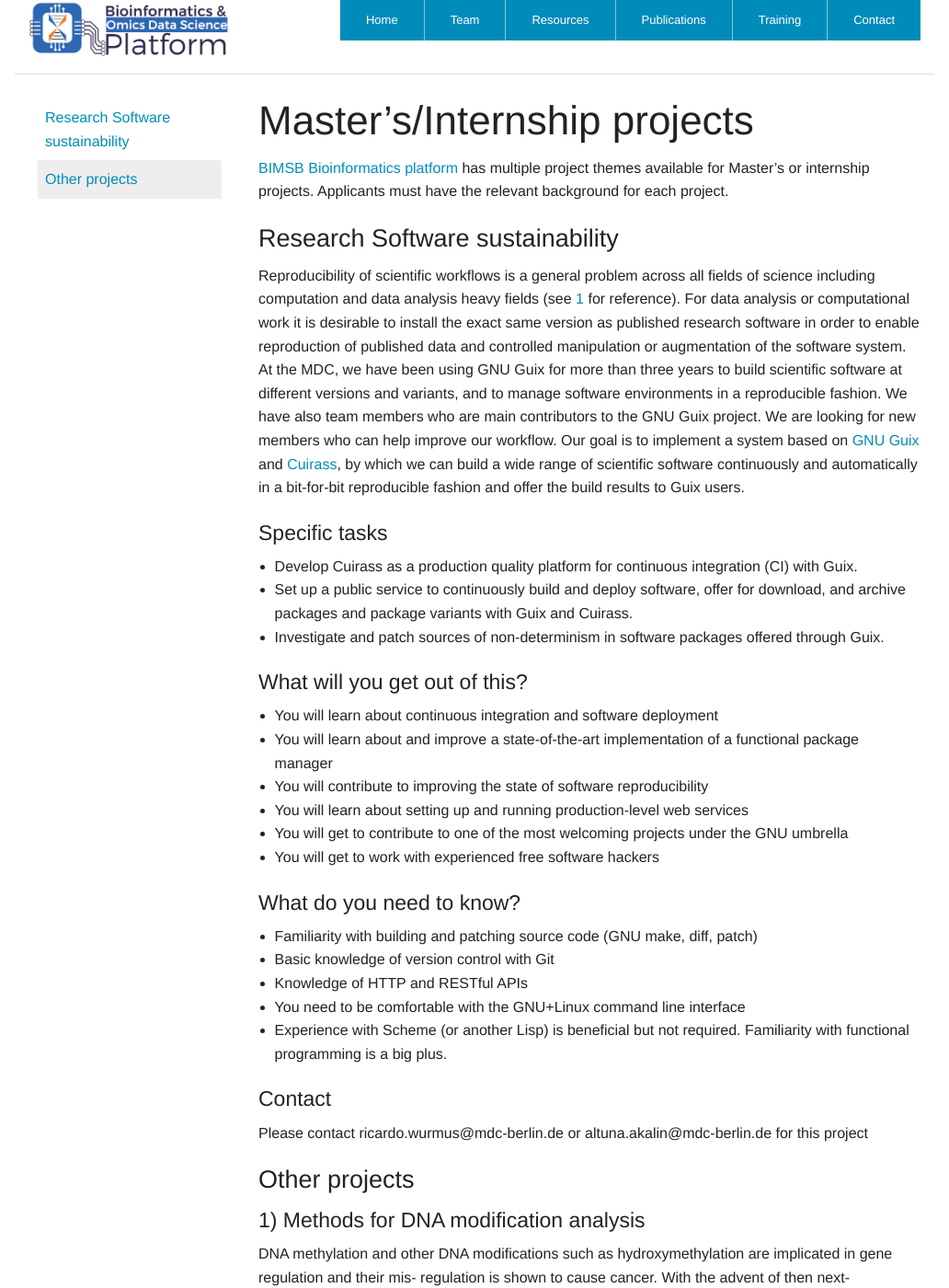
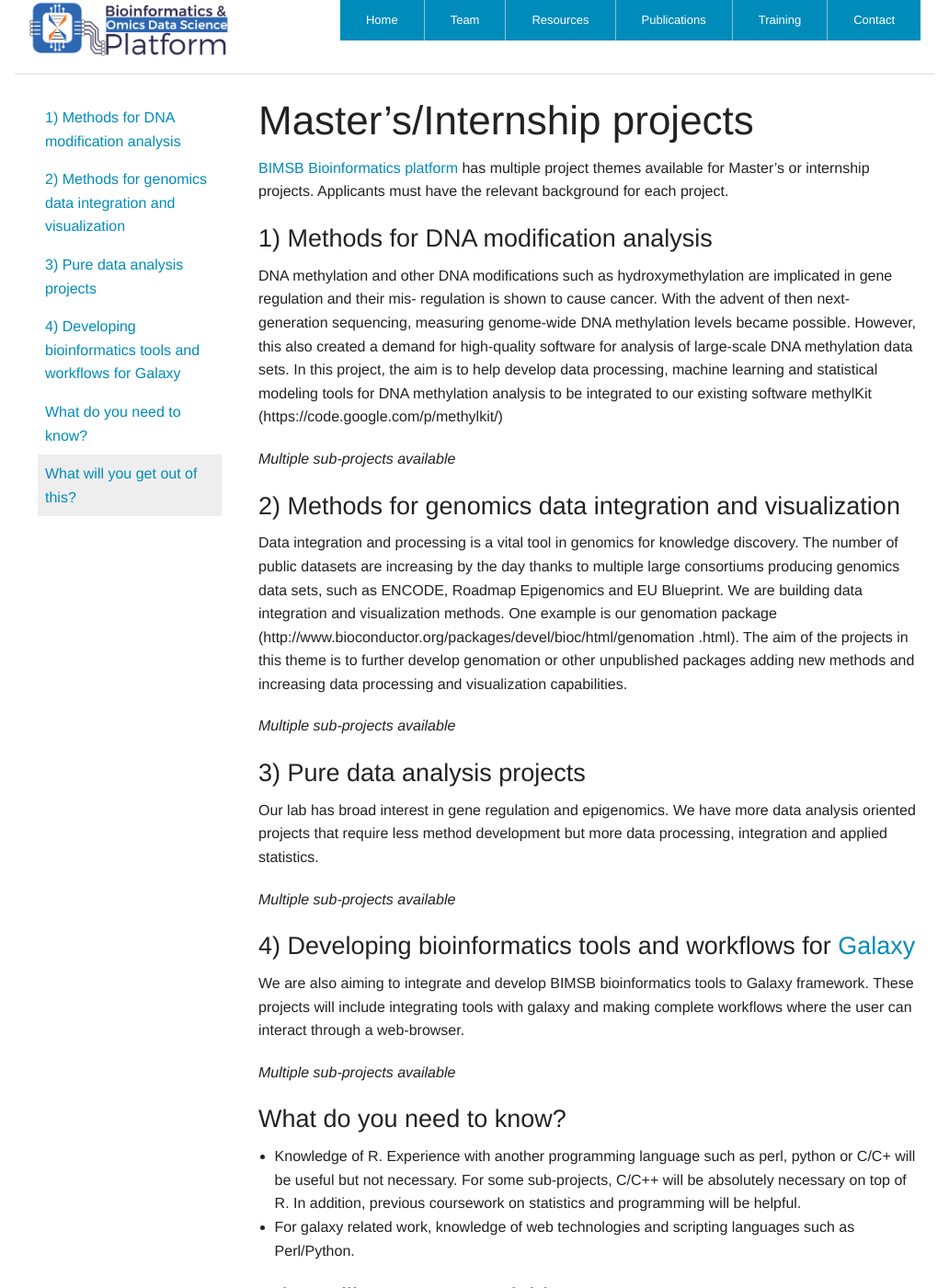
Before and after one commit to BIMSBbioinfo/bimsbbioinfo.github.io, a Jekyll site: the page built from mastersprojects.markdown, in a window 1280 px wide and 1400 px high. Shown: the whole window at 92% size, without its empty margins (124-1156 px from the left). Built offline with Jekyll 4.4.1, drawn with Linux system fonts in a browser that asks for light colours; our own code applies the rules of GitHub Pages for plain Markdown files.

Commit message:
mastersprojects: Remove "Research Software Sustainability" project.

```diff
--- a/mastersprojects.markdown
+++ b/mastersprojects.markdown
@@ -5,68 +5,31 @@ layout: with-nav
 # Master’s/Internship projects
 [BIMSB Bioinformatics platform](http://bioinformatics.mdc-berlin.de) has multiple project themes available for Master’s or internship projects. Applicants must have the relevant background for each project.
 
-
-### Research Software sustainability
-Reproducibility of scientific workflows is a general problem across all fields of science including computation and data
-analysis heavy fields (see [1](http://science.sciencemag.org/content/334/6060/1226) for reference). For data analysis or computational work it is desirable to install the exact same version as
-published research software in order to enable reproduction of published data and controlled manipulation or augmentation
-of the software system. At the MDC, we have been using GNU Guix for more than three years to build scientific software at different
-versions and variants, and to manage software environments in a reproducible fashion. We have also team members who
-are main contributors to the GNU Guix project. We are looking for new members who can help improve our workflow.
-Our goal is to implement a system based on [GNU Guix](https://www.gnu.org/software/guix/manual/html_node/Package-Management.html)
-and [Cuirass](http://git.savannah.nongnu.org/cgit/guix/guix-cuirass.git), by which we can build a wide range of scientific software continuously and
-automatically in a bit-for-bit reproducible fashion and offer the build results to Guix users.
-
-#### Specific tasks
-- Develop Cuirass as a production quality platform for continuous integration (CI) with Guix.
-- Set up a public service to continuously build and deploy software, offer for download, and archive packages and
-package variants with Guix and Cuirass.
-- Investigate and patch sources of non-determinism in software packages offered through Guix.
-
-#### What will you get out of this?
-* You will learn about continuous integration and software deployment
-* You will learn about and improve a state-of-the-art implementation of a functional package manager
-* You will contribute to improving the state of software reproducibility
-* You will learn about setting up and running production-level web services
-* You will get to contribute to one of the most welcoming projects under the GNU umbrella
-* You will get to work with experienced free software hackers
-
-#### What do you need to know?
-* Familiarity with building and patching source code (GNU make, diff, patch)
-* Basic knowledge of version control with Git
-* Knowledge of HTTP and RESTful APIs
-* You need to be comfortable with the GNU+Linux command line interface
-* Experience with Scheme (or another Lisp) is beneficial but not required.  Familiarity with functional programming is a big plus.
-
-#### Contact
-Please contact ricardo.wurmus@mdc-berlin.de or altuna.akalin@mdc-berlin.de for this project
-
-### Other projects
-#### 1) Methods for DNA modification analysis
+### 1) Methods for DNA modification analysis
 DNA methylation and other DNA modifications such as hydroxymethylation are implicated in gene regulation and their mis- regulation is shown to cause cancer. With the advent of then next- generation sequencing, measuring genome-wide DNA methylation levels became possible. However, this also created a demand for high-quality software for analysis of large-scale DNA methylation data sets. In this project, the aim is to help develop data processing, machine learning and statistical modeling tools for DNA methylation analysis to be integrated to our existing software methylKit (https://code.google.com/p/methylkit/)
 
 _Multiple sub-projects available_
 
-#### 2) Methods for genomics data integration and visualization
+### 2) Methods for genomics data integration and visualization
 Data integration and processing is a vital tool in genomics for knowledge discovery. The number of public datasets are increasing by the day thanks to multiple large consortiums producing genomics data sets, such as ENCODE, Roadmap Epigenomics and EU Blueprint. We are building data integration and visualization methods. One example is our genomation package (http://www.bioconductor.org/packages/devel/bioc/html/genomation .html). The aim of the projects in this theme is to further develop genomation or other unpublished packages adding new methods and increasing data processing and visualization capabilities.
 
 _Multiple sub-projects available_
 
-#### 3) Pure data analysis projects
+### 3) Pure data analysis projects
 Our lab has broad interest in gene regulation and epigenomics. We have more data analysis oriented projects that require less method development but more data processing, integration and applied statistics.
 
 _Multiple sub-projects available_
 
-#### 4) Developing bioinformatics tools and workflows for [Galaxy](https://usegalaxy.org/)
+### 4) Developing bioinformatics tools and workflows for [Galaxy](https://usegalaxy.org/)
 We are also aiming to integrate and develop BIMSB bioinformatics tools to Galaxy framework. These projects will include integrating tools with galaxy and making complete workflows where the user can interact through a web-browser.
 
 _Multiple sub-projects available_
 
-#### What do you need to know?
+### What do you need to know?
 * Knowledge of R. Experience with another programming language such as perl, python or C/C+ will be useful but not necessary. For some sub-projects, C/C++ will be absolutely necessary on top of R. In addition, previous coursework on statistics and programming will be helpful.
 * For galaxy related work, knowledge of web technologies and scripting languages such as Perl/Python.
 
-#### What will you get out of this?
+### What will you get out of this?
 * You will get a chance to work with genomics data sets
 * You will learn how to build and maintain an R package (depending on the project)
 * You will gain experience in applied statistical modeling (depending on the project)
```
